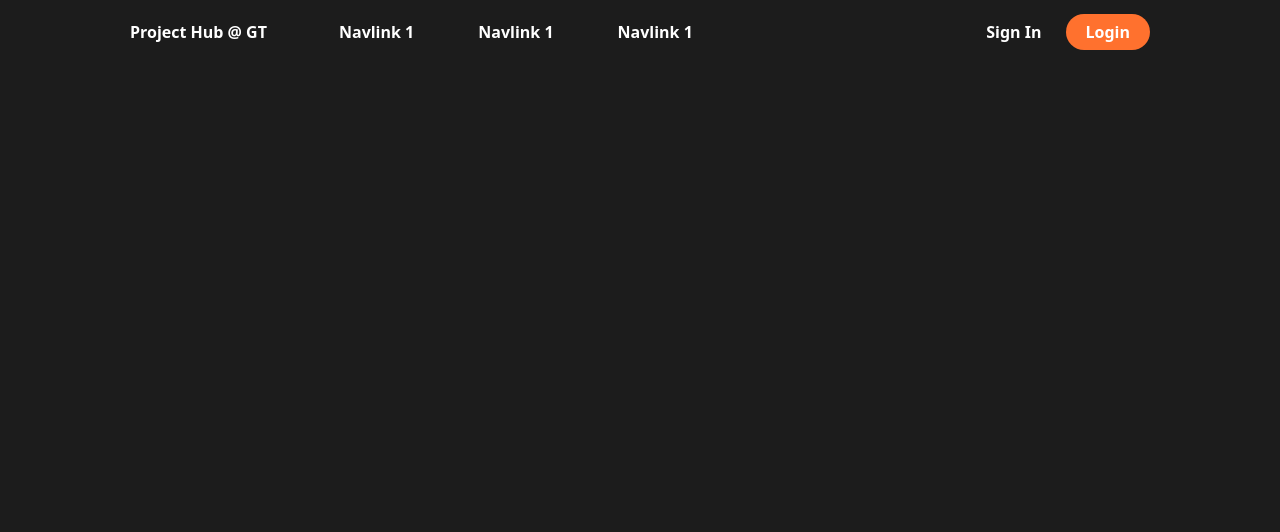
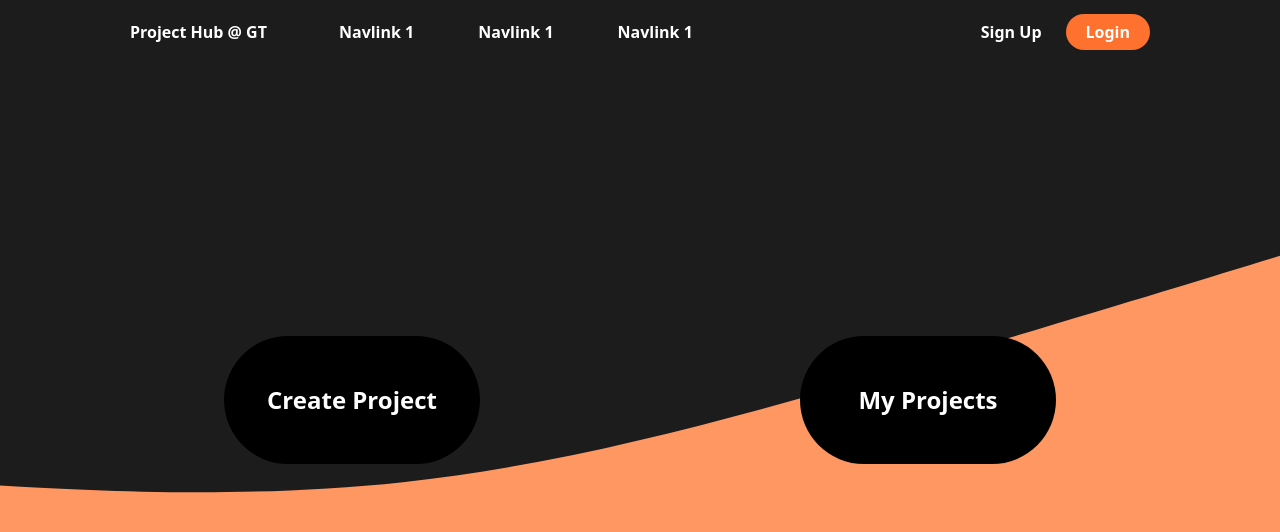
Before and after one commit to Kishanmp3/ProjectHub-GT, a React (Vite) app: page /loginlanding in a window 1280 px wide. Shown: the top 532 px of the page. Built offline with nearby package versions, Linux system fonts and the light colour scheme.

Commit message:
Landing page after loggin in

```diff
--- a/package.json
+++ b/package.json
@@ -10,6 +10,10 @@
     "preview": "vite preview"
   },
   "dependencies": {
+    "@chakra-ui/react": "^2.8.2",
+    "@emotion/react": "^11.13.3",
+    "@emotion/styled": "^11.13.0",
+    "framer-motion": "^11.7.0",
     "react": "^18.3.1",
     "react-dom": "^18.3.1",
     "react-router-dom": "^6.26.2"
--- a/src/AppRouter.jsx
+++ b/src/AppRouter.jsx
@@ -1,18 +1,27 @@
 import React from "react";
-import { BrowserRouter as Router, Routes, Route } from "react-router-dom";
+import { BrowserRouter as Router, Routes, Route, Link } from "react-router-dom";
 import Login from './pages/Login';
 import Home from './pages/Home';
+import Navbar from "./components/Navbar";
 import Signup from './pages/Signup';
+import LoginLanding from "./pages/LoginLanding";
+
+
+
 
 const AppRouter = () => {
     return (
+        <>
         <Router>
+            <Navbar/>
             <Routes>
                 <Route path="/" element={<Home />} />
                 <Route path="/login" element={<Login />} />
                 <Route path="/signup" element={<Signup />} />
+                <Route path="/loginlanding" element={<LoginLanding />} />
             </Routes>
         </Router>
+        </>
     )
 }
 
--- a/src/components/Navbar.jsx
+++ b/src/components/Navbar.jsx
@@ -13,10 +13,9 @@ const Navbar = ({ placeholder }) => {
                 </div>
 
                 <div className="flex gap-x-6 items-center">
-                    <button className="secondary-btn">Sign In</button>
-                    <button className="primary-btn">Login</button>
-
-                </div>
+                    <button className="secondary-btn" onClick={() => window.location.href = '/signup'}>Sign Up</button>
+                    <button className="primary-btn" onClick={() => window.location.href = '/login'}>Login</button>
+                    </div>
             </div>
         </nav>
     )
--- a/src/index.css
+++ b/src/index.css
@@ -1,6 +1,8 @@
 @tailwind base;
 @tailwind components;
 @tailwind utilities;
+
+
 
 
 @layer components {
@@ -22,7 +24,12 @@
    .link {
        @apply flex text-primary-300 font-medium hover:after:scale-x-100 hover:text-primary-500 cursor-pointer relative after:w-full after:h-0.5 after:top-[calc(100%+2px)] after:scale-x-0 after:duration-300 after:absolute after:bg-primary-600 ;
    }
+   .dashboard-btn {
+       @apply bg-black rounded-full py-1.5 px-5 font-semibold hover:bg-primary-300 duration-200;
    }
+}
+
+
 
 
 @layer base {
@@ -30,32 +37,40 @@
        @apply overflow-y-scroll overflow-x-hidden bg-surface-100 text-text-100;
    }
 
+
    h1 {
        @apply text-text-100 text-4xl font-bold mb-4;
    }
+
 
    h2 {
        @apply text-text-100 text-3xl font-bold mb-3;
    }
 
+
    h3 {
        @apply text-text-100 text-2xl font-semibold mb-2;
    }
+
 
    h4 {
        @apply text-text-100 text-xl font-medium mb-1;
    }
 
+
    h5 {
        @apply text-text-100 text-lg font-normal;
    }
+
 
    h6 {
        @apply text-text-100 text-base font-normal;
    }
 
+
    p {
        @apply text-text-100 text-base leading-6 mb-4;
    }
 
+
 }
--- a/src/pages/Login.jsx
+++ b/src/pages/Login.jsx
@@ -2,6 +2,7 @@ import React from "react";
 import { Link } from "react-router-dom";
 import CustomInput from "../components/CustomInput";
 import wave from "../assets/wave.svg";
+
 
 const Login = () => {
    return (
@@ -26,14 +27,19 @@ const Login = () => {
 
                    </div>
 
-                    <button className="primary-btn">Login</button>
+
+                   <Link to="/loginlanding" className="primary-btn text-center">Login</Link>
                    <div className="flex w-full justify-center text-sm gap-x-1">
                        <span>Don't have an account?</span>
                        <Link to="/signup" className="link">Sign up</Link>
                    </div>
+
                </div>
 
+
            </div>
+
+
 
 
        </section>
@@ -42,4 +48,5 @@ const Login = () => {
    )
 }
 
+
 export default Login;
--- /dev/null
+++ b/src/pages/LoginLanding.jsx
@@ -0,0 +1,23 @@
+import React from "react";
+import AppRouter from "../AppRouter";
+import { Link } from "react-router-dom";
+import wave from "../assets/wave.svg";
+
+
+const LoginLanding = () => {
+   return (
+       <div className="min-h-[calc(100vh)] margins h-full flex justify-center items-center">
+        <img src={wave} className="w-full h-full object-cover absolute -z-10"/>
+           <main className="flex-grow flex items-center justify-center p-8">
+               <div className="flex gap-80">
+                   <button className="dashboard-btn w-64 h-32 text-2xl flex items-center justify-center">Create Project</button>
+                   <Link to="/myprojects" className="dashboard-btn w-64 h-32 text-2xl flex items-center justify-center">My Projects</Link>
+               </div>
+           </main>
+
+       </div>
+   );
+}
+
+
+export default LoginLanding;
--- a/tailwind.config.js
+++ b/tailwind.config.js
@@ -25,6 +25,7 @@ export default {
           500: "rgba(255, 169, 124, 1)",
           600: "rgba(255, 186, 149, 1)"
         },
+        black: "rgba(0, 0, 0, 1)",
         text: {
           100: 'rgba(255, 255, 255, 1)',
           200: 'rgba(230, 230, 230, 1)',
@@ -37,4 +38,4 @@ export default {
     },
   },
   plugins: [],
-}
+ }
```
Also changed, not shown: src/pages/MyProjects.jsx (added, +11 -0 lines), 1 other file (tests, documents, lock files or other folders). Lines whose indentation alone changed are shown as unchanged.
